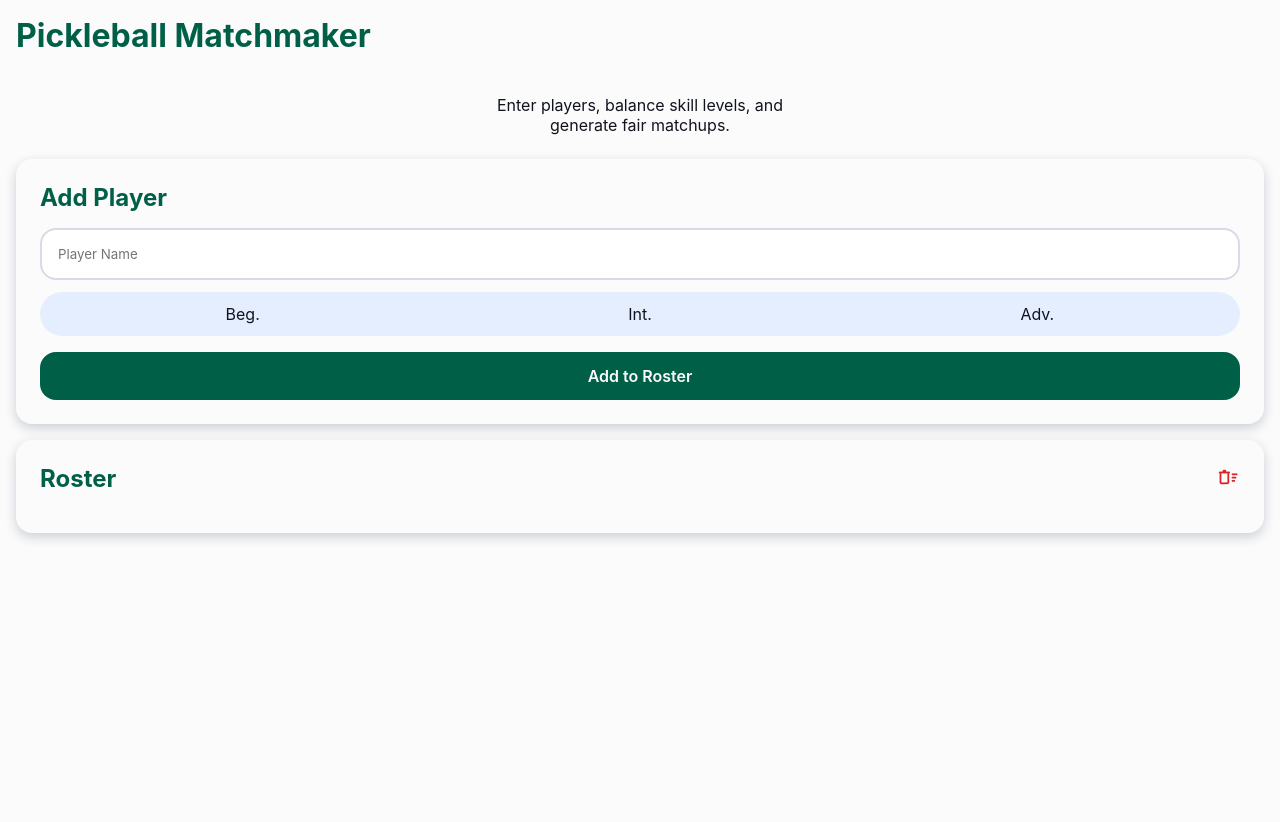
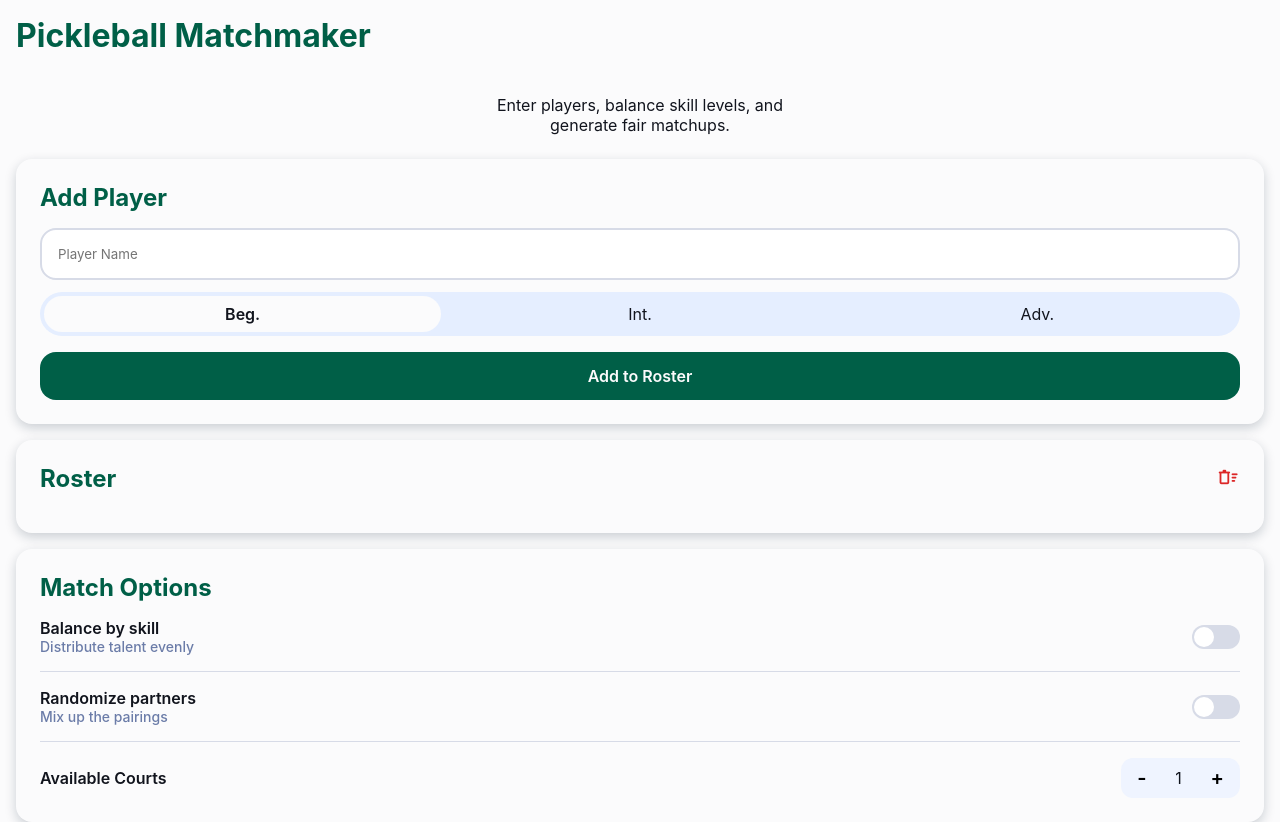
Before and after one commit to milesMejala/pickleball-matchmaker, a React (Vite) app: page / in a window 1280 px wide. Before the commit the page ends 800 px from the top, so only its background shows below. Built offline with nearby package versions, Linux system fonts and the light colour scheme.

Commit message:
feat: implement initial roster management and match generation UI components

```diff
--- a/src/App.css
+++ b/src/App.css
@@ -70,7 +70,7 @@ h1 {
     color: var(--primary-600)
 }
 
-p {
+.intro-text {
     width: 18rem;
     margin: 1.5rem auto 1.5rem auto;
     text-align: center;
--- a/src/App.jsx
+++ b/src/App.jsx
@@ -1,5 +1,6 @@
 import AddPlayer from "./components/AddPlayer";
 import Roster from "./components/Roster";
+import GenerateMatchups from "./components/GenerateMatchups";
 import "./App.css";
 
 import { useState } from "react";
@@ -19,12 +20,15 @@ function App() {
     setPlayers([]);
   }
 
+  const [numberOfCourts, setNumberOfCourts] = useState(1);
+
   return (
     <>
       <h1>Pickleball Matchmaker</h1>
-      <p>Enter players, balance skill levels, and generate fair matchups.</p>
+      <p className="intro-text">Enter players, balance skill levels, and generate fair matchups.</p>
       <AddPlayer onAddPlayer={addPlayer} />
       <Roster players={players} onRemovePlayer={removePlayer} onRemoveAll={removeAll}/>
+      <GenerateMatchups numberOfCourts={numberOfCourts} onSetNumberOfCourts={setNumberOfCourts}/>
     </>
   );
 }
--- a/src/components/AddPlayer.jsx
+++ b/src/components/AddPlayer.jsx
@@ -4,7 +4,7 @@ import "../css/AddPlayer.css";
 export default function AddPlayer({ onAddPlayer }) {
   const [formData, setFormData] = useState({
     name: "",
-    skill: "Beg.",
+    skill: "Beginner",
   });
 
   function handleChange(event) {
--- /dev/null
+++ b/src/components/GenerateMatchups.jsx
@@ -0,0 +1,35 @@
+import "../css/GenerateMatchups.css"
+
+export default function GenerateMatchups({numberOfCourts, onSetNumberOfCourts}) {
+  return (
+    <section className="generate-matchups-wrapper">
+      <h2>Match Options</h2>
+      <label className="toggle-row">
+        <div>
+          <p>Balance by skill</p>
+          <p>Distribute talent evenly</p>
+        </div>
+
+        <input type="checkbox" role="switch"/>
+        <span className="toggle-track"></span>
+      </label>
+      <label className="toggle-row">
+        <div>
+          <p>Randomize partners</p>
+          <p>Mix up the pairings</p>
+        </div>
+
+        <input type="checkbox" role="switch"/>
+        <span className="toggle-track"></span>
+      </label>
+      <div className="available-courts-wrapper">
+        <p>Available Courts</p>
+        <div className="court-counter">
+            <button onClick={() => onSetNumberOfCourts((prev) => Math.max(1, prev - 1))}>-</button>
+            <span>{numberOfCourts}</span>
+            <button onClick={() => onSetNumberOfCourts((prev) => Math.max(1, prev + 1))}>+</button>
+        </div>
+      </div>
+    </section>
+  );
+}
--- /dev/null
+++ b/src/css/GenerateMatchups.css
@@ -0,0 +1,102 @@
+.generate-matchups-wrapper {
+  margin: 0 1rem 0 1rem;
+  border-radius: 1rem;
+  box-shadow: 0px 4px 12px 0px hsla(212, 63%, 12%, 20%);
+  padding: 1.5rem;
+}
+
+.generate-matchups-wrapper h2 {
+  margin-bottom: 1rem;
+  color: var(--primary-600);
+}
+
+.toggle-row {
+  margin: 0 0 1rem 0;
+  display: flex;
+  justify-content: space-between;
+  align-items: center;
+  border-bottom: 1px solid var(--neutrals-300);
+  padding-bottom: 1rem;
+}
+
+.toggle-row > div > p:first-child {
+  font-weight: 600;
+}
+
+.toggle-row > div > p:last-child {
+  font-weight: 500;
+  color: var(--neutrals-600);
+  font-size: 0.875rem;
+}
+
+.toggle-row input {
+  position: absolute;
+  opacity: 0;
+  pointer-events: none;
+}
+
+/* Styles the track or path of the toggle */
+
+.toggle-track {
+  width: 3rem;
+  height: 1.5rem;
+  border-radius: 999px;
+  background: var(--neutrals-300);
+  position: relative;
+  transition: background 0.2s ease;
+  cursor: pointer;
+}
+
+/* Styles the thumb or the sliding part of the toggle */
+
+.toggle-track::after {
+  content: "";
+  position: absolute;
+  top: 2px;
+  left: 2px;
+  width: 1.25rem;
+  height: 1.25rem;
+  border-radius: 50%;
+  background: white;
+  transition: transform 0.2s ease;
+}
+
+.toggle-row input:checked + .toggle-track {
+  background: var(--primary-600);
+}
+.toggle-row input:checked + .toggle-track::after {
+  transform: translateX(1.5rem);
+}
+
+.available-courts-wrapper {
+    display: flex;
+    justify-content: space-between;
+    align-items: center;
+    margin: 1rem 0 0 0;
+}
+
+.available-courts-wrapper > p {
+    font-weight: 600;
+}
+
+.court-counter {
+    display: flex;
+    align-items: center;
+    gap: 1.25rem;
+    padding: 0.5rem 1rem;
+    background: #eff4ff;
+    border-radius: 12px;
+}
+
+.court-counter > span {
+    min-width: 1.5rem;
+    text-align: center;
+
+}
+
+.court-counter > button {
+    border: none;
+    background: none;
+    font-weight: 600;
+    font-size: 1.25rem;
+}
--- a/src/css/Roster.css
+++ b/src/css/Roster.css
@@ -1,5 +1,5 @@
 .roster-wrapper {
-  margin: 0 1rem 0 1rem;
+  margin: 0 1rem 1rem 1rem;
   border-radius: 1rem;
   box-shadow: 0px 4px 12px 0px hsla(212, 63%, 12%, 20%);
   padding: 1.5rem;
```
